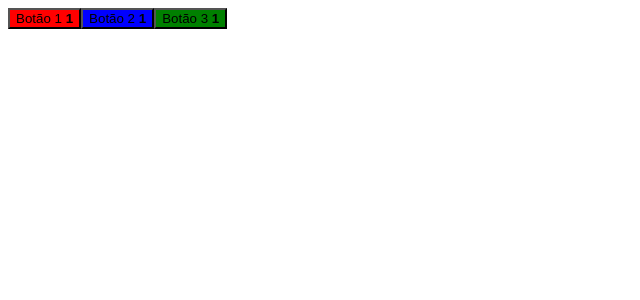
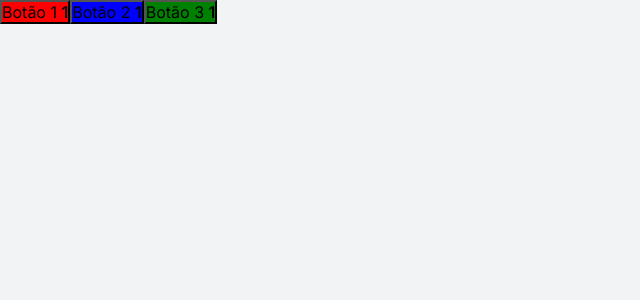
Before and after one commit to angelorpt/nlw-04-react, a React (Create React App) app: page / in a window 1280 px wide. Shown: the top 300 px of the page, without its empty margins (0-640 px from the left). Built offline with nearby package versions, Linux system fonts and the light colour scheme.

Commit message:
add | Adicionando estilos e fontes ao projeto

```diff
--- a/public/index.html
+++ b/public/index.html
@@ -3,6 +3,8 @@
   <head>
     <meta charset="utf-8" />
     <meta name="viewport" content="width=device-width, initial-scale=1" />
+    <link rel="preconnect" href="https://fonts.gstatic.com">
+    <link href="https://fonts.googleapis.com/css2?family=Inter:wght@400;500;600&family=Rajdhani:wght@600&display=swap" rel="stylesheet">
     <title>React App</title>
   </head>
   <body>
--- a/src/App.tsx
+++ b/src/App.tsx
@@ -1,4 +1,5 @@
 import { Button } from './components/Button';
+import './styles/global.css';
 
 function App() {
   return (
--- /dev/null
+++ b/src/styles/global.css
@@ -0,0 +1,23 @@
+* {
+  margin: 0;
+  padding: 0;
+  box-sizing: border-box;
+}
+
+body {
+  background: #F2F3F5;
+  color: #666;
+}
+
+body, input, textarea, button {
+  font: 400 16px "Inter", sans-serif;
+}
+
+button {
+  cursor: pointer;
+}
+
+a {
+  text-decoration: none;
+  color: inherit;
+}
```
